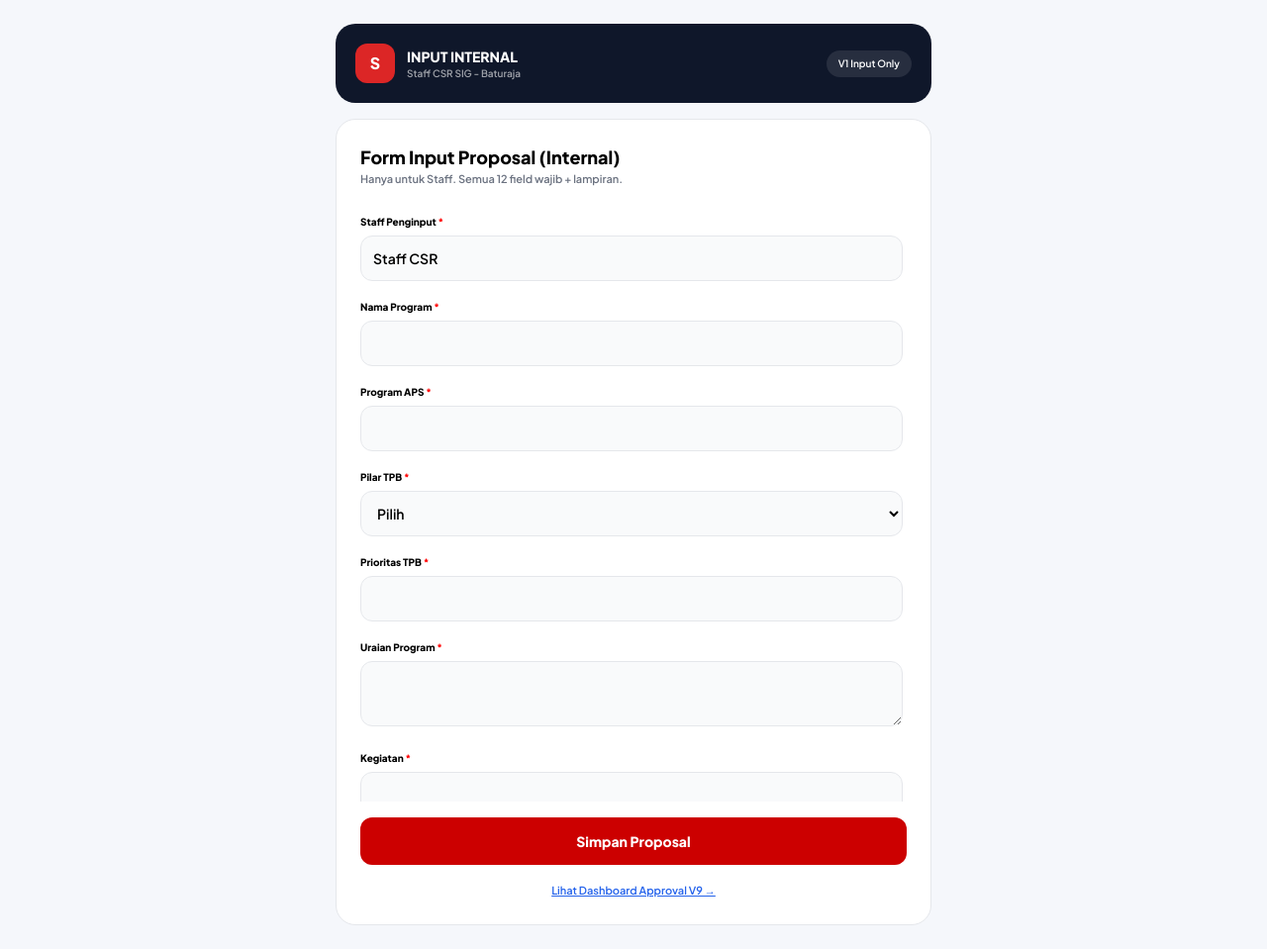
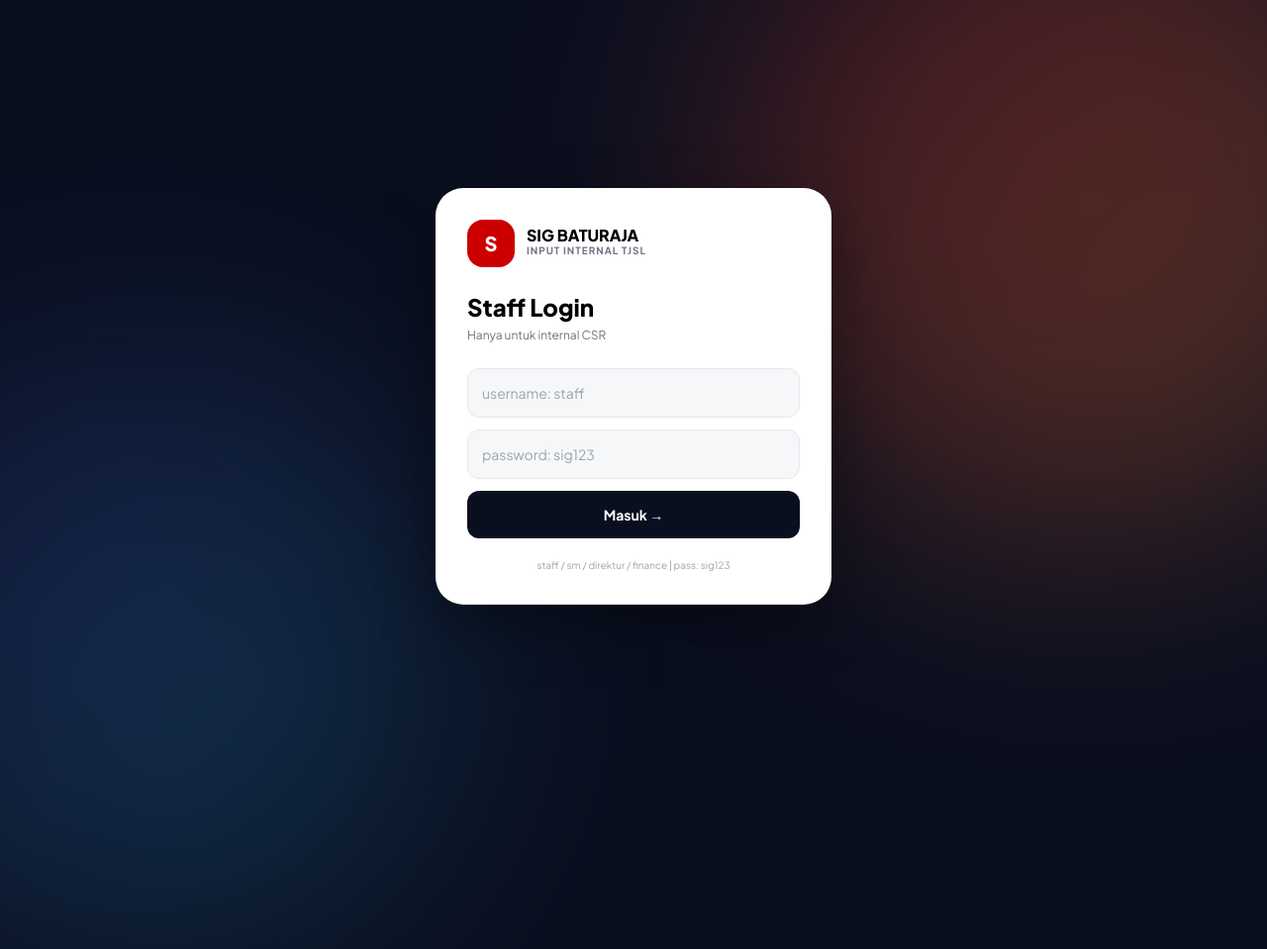
Before and after one commit to pve28/csr-input-internal, a plain HTML site: page index.html in a window 1280 px wide. Shown: the whole page at 99% size. After the commit the page ends 800 px from the top, so only its background shows below. Drawn offline with nearby package versions, Linux system fonts and the light colour scheme.

Commit message:
Update index.html

```diff
--- a/index.html
+++ b/index.html
@@ -1,68 +1,120 @@
 <!DOCTYPE html>
 <html lang="id">
 <head>
-<meta charset="UTF-8"><meta name="viewport" content="width=device-width,initial-scale=1">
-<title>Input Proposal Internal - SIG</title>
+<meta charset="UTF-8">
+<meta name="viewport" content="width=device-width,initial-scale=1">
+<title>SIG - Input Internal TJSL</title>
 <script src="https://cdn.tailwindcss.com"></script>
 <script src="https://cdn.jsdelivr.net/npm/@supabase/supabase-js@2/dist/umd/supabase.min.js"></script>
-<link href="https://fonts.googleapis.com/css2?family=Plus+Jakarta+Sans:wght@600;800&display=swap" rel="stylesheet">
-<style>body{font-family:'Plus Jakarta Sans',sans-serif}.req{color:red}</style>
+<link href="https://fonts.googleapis.com/css2?family=Plus+Jakarta+Sans:wght@400;600;700;800&display=swap" rel="stylesheet">
+<style>
+  body{font-family:'Plus Jakarta Sans',sans-serif}
+  input,select,textarea{outline:none; transition:.2s}
+  input:focus,select:focus,textarea:focus{border-color:#ef4444; box-shadow:0 0 0 3px rgba(239,68,68,.1)}
+</style>
 </head>
-<body class="bg-[#f5f7fb] min-h-screen">
-<div class="max-w-[650px] mx-auto p-4 md:p-6">
-  <div class="bg-[#0f172a] rounded-[20px] p-5 text-white flex justify-between">
-    <div class="flex gap-3 items-center"><div class="w-10 h-10 bg-red-600 rounded-xl flex items-center justify-center font-black">S</div><div><div class="font-extrabold text-sm">INPUT INTERNAL</div><div class="text-[10px] opacity-60">Staff CSR SIG - Baturaja</div></div></div>
-    <div class="text-[10px] bg-white/10 px-3 py-1.5 rounded-full self-center">V1 Input Only</div>
+<body class="bg-[#0a0f1f] min-h-screen relative overflow-x-hidden">
+<div class="fixed -top-40 -right-40 w-[700px] h-[700px] bg-gradient-to-br from-red-600 to-orange-400 rounded-full blur-[130px] opacity-30 pointer-events-none"></div>
+<div class="fixed -bottom-40 -left-40 w-[600px] h-[600px] bg-gradient-to-br from-indigo-600 to-cyan-400 rounded-full blur-[130px] opacity-20 pointer-events-none"></div>
+
+<!-- LOGIN -->
+<div id="loginScreen" class="min-h-screen flex items-center justify-center p-4 relative z-10">
+  <div class="w-full max-w-[400px] bg-white rounded-[28px] p-8 shadow-[0_20px_60px_rgba(0,0,0,.4)]">
+    <div class="flex items-center gap-3">
+      <div class="w-12 h-12 rounded-2xl bg-[#cc0000] flex items-center justify-center text-white font-black text-xl">S</div>
+      <div><div class="font-extrabold leading-none">SIG BATURAJA</div><div class="text-[10px] text-gray-500 tracking-widest font-bold">INPUT INTERNAL TJSL</div></div>
+    </div>
+    <h2 class="font-extrabold text-2xl mt-6">Staff Login</h2>
+    <p class="text-[12px] text-gray-500 mt-1">Hanya untuk internal CSR</p>
+    <div class="mt-6 space-y-3">
+      <input id="user" placeholder="username: staff" class="w-full bg-[#f6f7f9] border rounded-xl p-3.5 text-sm">
+      <input id="pass" type="password" placeholder="password: sig123" class="w-full bg-[#f6f7f9] border rounded-xl p-3.5 text-sm">
+      <button onclick="login()" class="w-full bg-[#0a0f1f] text-white py-3.5 rounded-xl font-bold text-sm">Masuk →</button>
+      <div id="loginMsg" class="hidden text-[11px] text-center p-2.5 rounded-xl"></div>
+      <div class="text-[10px] text-gray-400 text-center pt-2">staff / sm / direktur / finance | pass: sig123</div>
+    </div>
   </div>
+</div>
 
-  <div class="bg-white rounded-[20px] p-6 border mt-4">
-    <h1 class="font-extrabold text-lg">Form Input Proposal (Internal)</h1>
-    <p class="text-[11px] text-gray-500">Hanya untuk Staff. Semua 12 field wajib + lampiran.</p>
+<!-- FORM KECE -->
+<div id="formScreen" class="hidden min-h-screen p-3 md:p-6 relative z-10">
+  <div class="max-w-[820px] mx-auto">
+    <div class="flex justify-between items-center mb-5">
+      <div class="flex items-center gap-3 text-white"><div class="w-10 h-10 rounded-xl bg-white/10 flex items-center justify-center font-black">S</div><div><div class="font-extrabold text-sm">INPUT INTERNAL</div><div class="text-[10px] opacity-60" id="who">STAFF</div></div></div>
+      <button onclick="logout()" class="text-[11px] bg-white text-black px-4 py-2 rounded-full font-bold">Logout</button>
+    </div>
+    <div class="bg-white rounded-[28px] p-5 md:p-8 shadow-[0_20px_60px_rgba(0,0,0,.3)]">
+      <div class="flex justify-between">
+        <div><h1 class="font-extrabold text-[24px] leading-tight">Form Pengajuan Program TJSL</h1><p class="text-[12px] text-gray-500 mt-1">Semua * wajib. Form auto kosong setelah simpan.</p></div>
+        <div class="hidden md:flex gap-1.5 self-start"><div class="w-8 h-2 rounded-full bg-[#0a0f1f]"></div><div class="w-8 h-2 rounded-full bg-gray-200"></div></div>
+      </div>
 
-    <div class="mt-5 space-y-3 max-h-[75vh] overflow-y-auto pr-1">
-      <div><label class="text-[10px] font-bold">Staff Penginput <span class="req">*</span></label><input id="staff_name" placeholder="Nama Staff" value="Staff CSR" class="w-full border rounded-xl p-3 text-sm bg-gray-50 mt-1"></div>
-      <div><label class="text-[10px] font-bold">Nama Program <span class="req">*</span></label><input id="nama_program" class="w-full border rounded-xl p-3 text-sm bg-gray-50 mt-1"></div>
-      <div><label class="text-[10px] font-bold">Program APS <span class="req">*</span></label><input id="program_aps" class="w-full border rounded-xl p-3 text-sm bg-gray-50 mt-1"></div>
-      <div><label class="text-[10px] font-bold">Pilar TPB <span class="req">*</span></label><select id="pilar_tpb" class="w-full border rounded-xl p-3 text-sm bg-gray-50 mt-1"><option value="">Pilih</option><option>Sosial</option><option>Ekonomi</option><option>Lingkungan</option><option>Hukum & Tata Kelola</option></select></div>
-      <div><label class="text-[10px] font-bold">Prioritas TPB <span class="req">*</span></label><input id="prioritas_tpb" class="w-full border rounded-xl p-3 text-sm bg-gray-50 mt-1"></div>
-      <div><label class="text-[10px] font-bold">Uraian Program <span class="req">*</span></label><textarea id="uraian_program" rows="2" class="w-full border rounded-xl p-3 text-sm bg-gray-50 mt-1"></textarea></div>
-      <div><label class="text-[10px] font-bold">Kegiatan <span class="req">*</span></label><input id="kegiatan" class="w-full border rounded-xl p-3 text-sm bg-gray-50 mt-1"></div>
-      <div class="grid grid-cols-2 gap-2"><div><label class="text-[10px] font-bold">Provinsi <span class="req">*</span></label><input id="provinsi" value="Sumatera Selatan" class="w-full border rounded-xl p-3 text-sm bg-gray-50 mt-1"></div><div><label class="text-[10px] font-bold">Kab/Kota <span class="req">*</span></label><input id="kab_kota" value="OKU" class="w-full border rounded-xl p-3 text-sm bg-gray-50 mt-1"></div></div>
-      <div class="grid grid-cols-2 gap-2"><div><label class="text-[10px] font-bold">Kecamatan <span class="req">*</span></label><input id="kecamatan" class="w-full border rounded-xl p-3 text-sm bg-gray-50 mt-1"></div><div><label class="text-[10px] font-bold">Kelurahan <span class="req">*</span></label><input id="kelurahan" class="w-full border rounded-xl p-3 text-sm bg-gray-50 mt-1"></div></div>
-      <div><label class="text-[10px] font-bold">Kategori Wilayah <span class="req">*</span></label><select id="kategori_wilayah" class="w-full border rounded-xl p-3 text-sm bg-gray-50 mt-1"><option value="">Pilih</option><option>Ring 1</option><option>Ring 2</option><option>Ring 3</option><option>Non Ring</option></select></div>
-      <div><label class="text-[10px] font-bold">Nominal Rp <span class="req">*</span></label><input id="nominal" type="number" class="w-full border rounded-xl p-3 text-sm bg-gray-50 mt-1 font-bold"></div>
-      <div class="border-2 border-dashed rounded-xl p-3 bg-blue-50/30"><label class="text-[10px] font-bold">📎 Lampiran <span class="req">*</span></label><input id="f" type="file" class="w-full text-xs mt-1"></div>
+      <div class="grid md:grid-cols-2 gap-5 mt-7">
+        <div class="space-y-4">
+          <div class="rounded-2xl bg-[#f8f9fb] border p-4">
+            <div class="text-[10px] font-extrabold tracking-widest mb-3">📦 DETAIL PROGRAM</div>
+            <div class="space-y-3">
+              <div><label class="text-[10px] font-bold">Nama Program *</label><input id="nama_program" class="mt-1 w-full bg-white border rounded-xl p-3 text-sm"></div>
+              <div><label class="text-[10px] font-bold">Program APS *</label><input id="program_aps" class="mt-1 w-full bg-white border rounded-xl p-3 text-sm"></div>
+              <div class="grid grid-cols-2 gap-2">
+                <div><label class="text-[10px] font-bold">Pilar TPB *</label><select id="pilar_tpb" class="mt-1 w-full bg-white border rounded-xl p-3 text-sm"><option value="">Pilih</option><option>Sosial</option><option>Ekonomi</option><option>Lingkungan</option><option>Hukum & Tata Kelola</option></select></div>
+                <div><label class="text-[10px] font-bold">Prioritas TPB *</label><input id="prioritas_tpb" class="mt-1 w-full bg-white border rounded-xl p-3 text-sm"></div>
+              </div>
+              <div><label class="text-[10px] font-bold">Uraian Program *</label><textarea id="uraian_program" rows="3" class="mt-1 w-full bg-white border rounded-xl p-3 text-sm"></textarea></div>
+              <div><label class="text-[10px] font-bold">Kegiatan *</label><input id="kegiatan" class="mt-1 w-full bg-white border rounded-xl p-3 text-sm"></div>
+            </div>
+          </div>
+        </div>
+        <div class="space-y-4">
+          <div class="rounded-2xl bg-[#f8f9fb] border p-4">
+            <div class="text-[10px] font-extrabold tracking-widest mb-3">📍 LOKASI</div>
+            <div class="space-y-3">
+              <div class="grid grid-cols-2 gap-2"><div><label class="text-[10px] font-bold">Provinsi *</label><input id="provinsi" value="Sumatera Selatan" class="mt-1 w-full bg-white border rounded-xl p-3 text-sm"></div><div><label class="text-[10px] font-bold">Kab/Kota *</label><input id="kab_kota" value="OKU" class="mt-1 w-full bg-white border rounded-xl p-3 text-sm"></div></div>
+              <div class="grid grid-cols-2 gap-2"><div><label class="text-[10px] font-bold">Kecamatan *</label><input id="kecamatan" class="mt-1 w-full bg-white border rounded-xl p-3 text-sm"></div><div><label class="text-[10px] font-bold">Kelurahan *</label><input id="kelurahan" class="mt-1 w-full bg-white border rounded-xl p-3 text-sm"></div></div>
+              <div><label class="text-[10px] font-bold">Kategori Wilayah *</label><select id="kategori_wilayah" class="mt-1 w-full bg-white border rounded-xl p-3 text-sm"><option value="">Pilih</option><option>Ring 1</option><option>Ring 2</option><option>Ring 3</option><option>Non Ring</option></select></div>
+            </div>
+          </div>
+          <div class="rounded-2xl bg-gradient-to-br from-[#cc0000] to-[#ff6a00] p-4 text-white">
+            <div class="text-[10px] font-extrabold tracking-widest mb-3">💰 ANGGARAN & LAMPIRAN *</div>
+            <input id="nominal" type="number" placeholder="Nominal Rp" class="w-full bg-white text-black border-0 rounded-xl p-3.5 text-sm font-extrabold">
+            <div class="mt-3 bg-white/15 border border-white/20 rounded-xl p-3"><input id="f" type="file" class="w-full text-[11px] file:bg-white file:text-black file:border-0 file:rounded-lg file:px-3 file:py-1 file:font-bold"><div class="text-[9px] mt-2 opacity-80">Wajib, max 10MB</div></div>
+          </div>
+          <button id="btn" onclick="kirim()" class="w-full bg-[#0a0f1f] text-white py-4 rounded-2xl font-extrabold text-sm">🚀 Simpan Proposal</button>
+          <div id="msg" class="hidden p-3 rounded-xl text-[12px] text-center font-bold"></div>
+        </div>
+      </div>
     </div>
-
-    <button onclick="kirim()" id="btn" class="w-full bg-[#cc0000] text-white py-3.5 rounded-xl font-bold text-sm mt-4">Simpan Proposal</button>
-    <div id="msg" class="hidden mt-3 p-3 rounded-xl text-xs"></div>
-    <div class="text-center mt-3"><a href="#" onclick="alert('Buka Dashboard V9 untuk Approval')" class="text-[11px] text-blue-600 underline">Lihat Dashboard Approval V9 →</a></div>
   </div>
 </div>
 
 <script>
 const db = supabase.createClient("https://xytowszjjghlcbdchyzl.supabase.co","sb_publishable_wsqs32rXUPxI1WPdg5U04g_-02KtVKd");
-function clearForm(){
-  ['nama_program','program_aps','prioritas_tpb','uraian_program','kegiatan','kecamatan','kelurahan','nominal'].forEach(id=>document.getElementById(id).value='');
-  document.getElementById('pilar_tpb').value=''; document.getElementById('kategori_wilayah').value=''; document.getElementById('f').value='';
+const USERS={staff:'sig123', sm:'sig123', direktur:'sig123', finance:'sig123', admin:'sig123'};
+function login(){
+  const u=document.getElementById('user').value.trim().toLowerCase(); const p=document.getElementById('pass').value.trim(); const m=document.getElementById('loginMsg');
+  if(USERS[u] && USERS[u]===p){ localStorage.setItem('csr_user',u); document.getElementById('loginScreen').classList.add('hidden'); document.getElementById('formScreen').classList.remove('hidden'); document.getElementById('who').innerText=u.toUpperCase(); }
+  else { m.className='block p-2.5 rounded-xl bg-red-100 text-red-700 border text-[11px] text-center'; m.innerText='❌ Salah'; }
 }
+function logout(){ localStorage.removeItem('csr_user'); location.reload(); }
+if(localStorage.getItem('csr_user')){ document.getElementById('loginScreen').classList.add('hidden'); document.getElementById('formScreen').classList.remove('hidden'); document.getElementById('who').innerText=localStorage.getItem('csr_user').toUpperCase(); }
+function clearForm(){ ['nama_program','program_aps','prioritas_tpb','uraian_program','kegiatan','kecamatan','kelurahan','nominal'].forEach(id=>document.getElementById(id).value=''); document.getElementById('pilar_tpb').value=''; document.getElementById('kategori_wilayah').value=''; document.getElementById('f').value=''; }
 async function kirim(){
   const btn=document.getElementById('btn'); const msg=document.getElementById('msg');
   try{
     const get=id=>document.getElementById(id).value.trim();
-    const staff_name=get('staff_name'), nama_program=get('nama_program'), program_aps=get('program_aps'), pilar_tpb=get('pilar_tpb'), prioritas_tpb=get('prioritas_tpb'), uraian_program=get('uraian_program'), kegiatan=get('kegiatan'), provinsi=get('provinsi'), kab_kota=get('kab_kota'), kecamatan=get('kecamatan'), kelurahan=get('kelurahan'), kategori_wilayah=get('kategori_wilayah'), nominal=get('nominal');
+    const vals={nama_program:get('nama_program'),program_aps:get('program_aps'),pilar_tpb:get('pilar_tpb'),prioritas_tpb:get('prioritas_tpb'),uraian_program:get('uraian_program'),kegiatan:get('kegiatan'),provinsi:get('provinsi'),kab_kota:get('kab_kota'),kecamatan:get('kecamatan'),kelurahan:get('kelurahan'),kategori_wilayah:get('kategori_wilayah'),nominal:get('nominal')};
     const file=document.getElementById('f').files[0];
-    if(!staff_name||!nama_program||!program_aps||!pilar_tpb||!prioritas_tpb||!uraian_program||!kegiatan||!provinsi||!kab_kota||!kecamatan||!kelurahan||!kategori_wilayah||!nominal||!file) throw new Error('Semua field wajib diisi + lampiran wajib');
-    btn.innerText='Menyimpan...'; btn.disabled=true;
+    if(Object.values(vals).some(v=>!v)||!file) throw new Error('Semua field & lampiran wajib!');
+    btn.innerText='⏳ Menyimpan...'; btn.disabled=true; msg.className='hidden';
     const path=Date.now()+'_'+file.name.replace(/\s/g,'_');
     const {error:upErr}=await db.storage.from('proposal-files').upload(path,file); if(upErr) throw upErr;
     const {data}=db.storage.from('proposal-files').getPublicUrl(path);
-    const {error}=await db.from('csr_proposals').insert([{nama_program,program_aps,pilar_tpb,prioritas_tpb,uraian_program,kegiatan,provinsi,kab_kota,kecamatan,kelurahan,kategori_wilayah,nominal:Number(nominal),file_name:file.name,file_url:data.publicUrl,tanggal_masuk:new Date().toISOString().slice(0,10),status:'Menunggu SM Approval'}]);
+    const {error}=await db.from('csr_proposals').insert([{...vals,nominal:Number(vals.nominal),file_name:file.name,file_url:data.publicUrl,tanggal_masuk:new Date().toISOString().slice(0,10),status:'Menunggu SM Approval',input_by:localStorage.getItem('csr_user')}]);
     if(error) throw error;
     clearForm();
-    msg.className='mt-3 p-3 rounded-xl text-xs bg-green-100 text-green-700 border block'; msg.innerHTML='✅ Berhasil! Proposal oleh <b>'+staff_name+'</b> tersimpan. Form sudah dikosongkan.';
-  }catch(e){ msg.className='mt-3 p-3 rounded-xl text-xs bg-red-100 text-red-700 border block'; msg.innerText='❌ '+e.message; }
-  finally{ btn.innerText='Simpan Proposal'; btn.disabled=false; }
+    msg.className='block p-3 rounded-xl text-[12px] text-center font-bold bg-green-100 text-green-700 border'; msg.innerHTML='✅ Berhasil! Form kosong lagi, siap input berikutnya.';
+  }catch(e){ msg.className='block p-3 rounded-xl text-[12px] text-center font-bold bg-red-100 text-red-700 border'; msg.innerText='❌ '+e.message; }
+  finally{ btn.innerText='🚀 Simpan Proposal'; btn.disabled=false; }
 }
 </script>
 </body>
```
